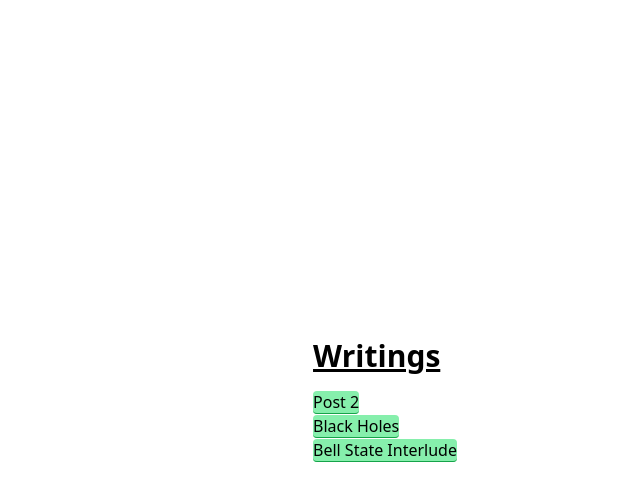
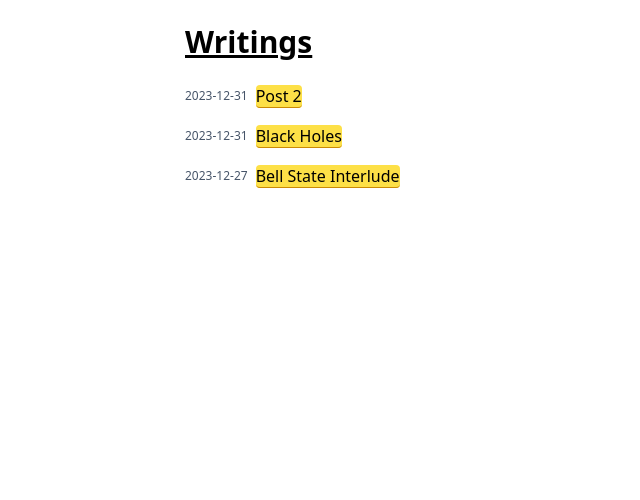
Before and after one commit to canaanmckenzie/elixir-ssg, a plain HTML site: page output/index.html in a window 1280 px wide. Shown: the whole page, without its empty margins (255-895 px from the left). Drawn offline with Linux system fonts and the light colour scheme.

```diff
--- a/assets/css/app.css
+++ b/assets/css/app.css
@@ -1,12 +1,3 @@
 @import "tailwindcss/base";
 @import "tailwindcss/components";
 @import "tailwindcss/utilities";
-
-body{
-   /* margin: 0 auto;*/
-}
-.article {
-    max-width: 600px;
-    margin: auto;
-
-}
--- a/output/index.html
+++ b/output/index.html
@@ -5,19 +5,40 @@
 </head>
 <body>
 
-<div class="flex items-center justify-center h-screen">
- <div class="article">
-  <div class="article-header mb-4">
+<div class="p-6 max-w-md mx-auto flex items-center">
+ <div class="shrink-0">
+  <div class="mb-4">
    <h1 class="text-3xl font-bold underline">Writings</h1>
   </div>
-  <div class="article-content">
+  <div class="max-w-md mx-auto">
    <ul>
-    <li>
-      <a class="bg-green-300 border-green-600 border-b rounded" href="posts/2023/12-31-0.html">Post 2</a>
+   <li>
+   <div class="flex items-center">
+   <div class="text-xs text-slate-600">2023-12-31</div>
+   <div class="p-2">
+      <a class="bg-yellow-300 border-yellow-600 border-b rounded" href="posts/2023/12-31-0.html">
+      Post 2
+      </a>
+    </div>
+   </div>
     </li><li>
-      <a class="bg-green-300 border-green-600 border-b rounded" href="posts/2023/12-31-1.html">Black Holes</a>
+   <div class="flex items-center">
+   <div class="text-xs text-slate-600">2023-12-31</div>
+   <div class="p-2">
+      <a class="bg-yellow-300 border-yellow-600 border-b rounded" href="posts/2023/12-31-1.html">
+      Black Holes
+      </a>
+    </div>
+   </div>
     </li><li>
-      <a class="bg-green-300 border-green-600 border-b rounded" href="posts/2023/12-27-0.html">Bell State Interlude</a>
+   <div class="flex items-center">
+   <div class="text-xs text-slate-600">2023-12-27</div>
+   <div class="p-2">
+      <a class="bg-yellow-300 border-yellow-600 border-b rounded" href="posts/2023/12-27-0.html">
+      Bell State Interlude
+      </a>
+    </div>
+   </div>
     </li>
   </ul>
  </div>
```
Also changed, not shown: output/posts/2023/12-27-0.html (+3 -3 lines), output/posts/2023/12-31-0.html (+3 -3 lines), output/posts/2023/12-31-1.html (+3 -3 lines), posts/2023/12-31-0.md (+1 -1 lines), output/assets/app.css, 1 other file.
